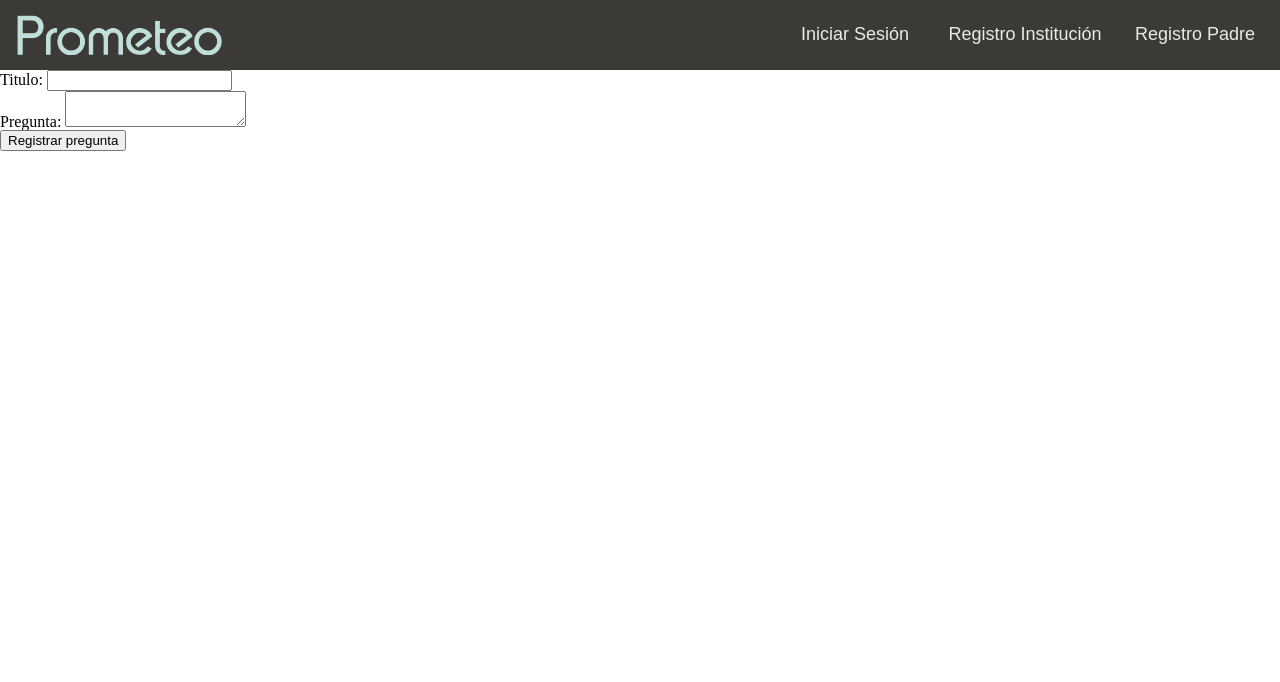
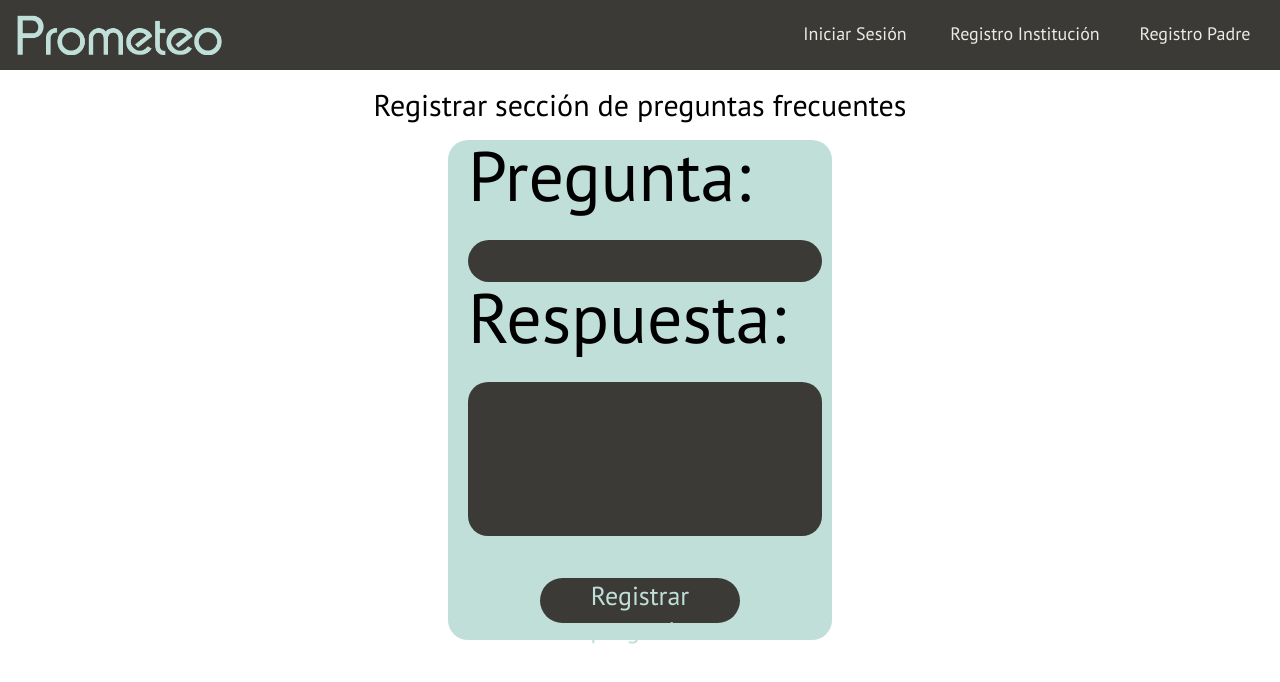
Before and after one commit to koelcenfo/proyecto1, a website: page public/registrar_seccion_preguntas.html in a window 1280 px wide. Drawn offline with nearby package versions, Linux system fonts and the light colour scheme; some packages are replaced by stand-ins of ours; a script that the page names is missing.

Commit message:
con el css de registrar preguntas y los filtrar de preguntas agregado

```diff
--- a/api/componentes/Preguntas/registrar_seccion_preguntas.api.js
+++ b/api/componentes/Preguntas/registrar_seccion_preguntas.api.js
@@ -5,8 +5,8 @@ module.exports.registrar = (req, res) => {
         {
             id_pregunta:req.body.ObjectId,
             id_institucion:req.body.id_institucion,
-            titulo: req.body.titulo,
-            pregunta: req.body.pregunta
+            pregunta: req.body.pregunta,
+            respuesta: req.body.respuesta
 
         }
 
--- a/api/componentes/Preguntas/registrar_seccion_preguntas.model.js
+++ b/api/componentes/Preguntas/registrar_seccion_preguntas.model.js
@@ -5,8 +5,8 @@ let schema_pregunta = new mongoose.Schema(
 
         id_pregunta: { type: mongoose.Schema.ObjectId, auto: true },
         id_institucion: { type: String, required: true }, /*se necesita para guardar quien me registró eso*/
-        titulo: { type: String, required: true },
-        pregunta: { type: String, required: true }
+        pregunta: { type: String, required: true },
+        respuesta: { type: String, required: true }
 
     }
 );
--- a/public/css/listar_preguntas.css
+++ b/public/css/listar_preguntas.css
@@ -2,6 +2,17 @@ html{
     font-family: 'PT Sans', sans-serif;
     margin-bottom: 10px;
     background-color: #c0dfd9;
+}
+
+label{
+    color: #3b3a36;
+    margin-left: 20px;
+}
+
+#txt_filtro{
+    margin-top: 35px;
+    margin-bottom: 35px;
+    margin-left: 20px;
 }
 
 h1{
@@ -13,7 +24,7 @@ h1{
     text-shadow: 2px 0 0 #e9ece5, -2px 0 0 #e9ece5, 0 2px 0 #e9ece5, 0 -2px 0 #e9ece5, 1px 1px #e9ece5, -1px -1px 0 #e9ece5, 1px -1px 0 #e9ece5, -1px 1px 0 #e9ece5;
 }
 
-#tbl_preguntas tr th{
+#tabla_pregunta tr th{
     height: 40px;
     margin-left: 10px;
     padding: 15px;
@@ -21,37 +32,30 @@ h1{
     color: #e9ece5;
 }
 
-#tbl_preguntas thead th{
+#tabla_pregunta thead th{
     background: #b3c2bf;
     color: #3b3a36;
     border: 2px #e9ece5;
 }
 
-#tbl_preguntas tr td:hover{
+#tabla_pregunta tr td:hover{
     background-color: #b3c2bf;
     color: #3b3a36;
 }
 
 
-#tbl_preguntas tbody td{
+#tabla_pregunta tbody td{
     border: 2px solid;
     text-align: center;
     padding: 10px;
 
 }
 
-/* #tbl_preguntas tr td{
+/* #tabla_pregunta tr td{
     margin-left: 15%;
 } */
 
-
-#contenedor_logo{
-    padding-top: 50px;
-    background-color: #b3c2bf;
-    padding-bottom: 50px;
-}
-
-#tbl_preguntas{
+#tabla_pregunta{
     background-color: #c0dfd9;
     margin: auto;
     margin-top: 20px;
@@ -61,11 +65,11 @@ h1{
 
     margin-left: 41%;
     width: 20%;
-    height: 10%;
+    height: 15%;
 }
 
 #contenedor_pregunta{
-    padding-top: 30px;
+    padding-top: 20px;
     background-color: #e9ece5;
     padding-bottom: 30px;
 }
--- a/public/css/listarutil.css
+++ b/public/css/listarutil.css
@@ -1,6 +1,14 @@
+*{
+    font-family: 'PT Sans', sans-serif;
+}
+body{
+    background-color: #c0dfd9;
+}
+h1{
+    text-align: center;
+    font-size: 30px;
+    margin-top: 20px;
 
-body{
-    background-color: #fff;
 }
 main div{
     overflow-y: scroll;
@@ -9,7 +17,7 @@ main div{
 
     height: 500px;
     width: 510px;
-    margin-top: 100px;
+    margin-top: 50px;
 
 }
 #tabla_utiles {
--- /dev/null
+++ b/public/css/registrar_pregunta.css
@@ -0,0 +1,67 @@
+*{
+    font-family: 'PT Sans', sans-serif;
+}
+h1{
+    text-align: center;
+    font-size: 30px;
+    margin-top: 20px;
+}
+#preguntas{
+    display: block;
+    width: 30%;
+    height: 500px;
+    margin: auto;
+    background-color:#c0dfd9;
+    margin-top: 20px;
+    border-radius: 20px;
+}
+label{
+    display: block;
+    margin: auto;
+    font-size: 70px;
+    margin-left: 20px;
+    margin-bottom: 30px;
+}
+#txt_pregunta{
+width: 350px;
+height: 40px;
+margin-left: 20px;
+border-radius: 100px;
+text-align: center;
+border: none;
+font-size: 30px;
+background-color: #3b3a36;
+color: #e9ece5;
+}
+#txt_respuesta{
+    resize: none;
+    width: 350px;
+    height: 150px;
+    margin-left: 20px;
+border-radius: 20px;
+margin-bottom: 40px;
+border: none;
+font-size: 15px;
+background-color: #3b3a36;
+color: #e9ece5;
+}
+#btn_registrar{
+
+    display: block;
+
+    margin: auto;
+width: 200px;
+height: 45px;
+border: none;
+border-radius: 30px;
+font-size: 26px;
+background-color: #3b3a36;
+color: #c0dfd9;
+outline: none;
+cursor: pointer;
+
+}
+form{
+    display: block;
+    margin: auto;
+}
--- a/public/css/registrar_utiles.css
+++ b/public/css/registrar_utiles.css
@@ -3,10 +3,13 @@
 }
 body{
 
-    background: #3b3a36;
+    background: #c0dfd9;
 
 }
-
+h1{
+    font-size: 30px;
+    text-align: center;
+}
 #columna_izquierda{
     float: left;
     padding: 50px;
@@ -18,7 +21,7 @@ body{
 #columna_izquierda label{
     font-size: 30px;
 
-    color:#e9ece5;
+    color:#000;
 
 }
 #columna_izquierda select{
--- a/public/js/controlador_seccion_preguntas.js
+++ b/public/js/controlador_seccion_preguntas.js
@@ -2,23 +2,23 @@
 
 
 
-const input_titulo = document.querySelector('#txt_titulo');
 const input_pregunta = document.querySelector('#txt_pregunta');
+const input_resúesta = document.querySelector('#txt_respuesta');
 const boton_registrar = document.querySelector('#btn_registrar');
 const id_usuario = sessionStorage.getItem('id_usuario');
 let validar = () => {
     let error = false;
-    if (input_titulo.value == '') {
-        error = true;
-        input_titulo.classList.add('error_input');
-    } else {
-        input_titulo.classList.remove('error_input');
-    }
     if (input_pregunta.value == '') {
         error = true;
         input_pregunta.classList.add('error_input');
     } else {
         input_pregunta.classList.remove('error_input');
+    }
+    if (input_resúesta.value == '') {
+        error = true;
+        input_resúesta.classList.add('error_input');
+    } else {
+        input_resúesta.classList.remove('error_input');
     }
 
     return error;
@@ -28,9 +28,9 @@ let validar = () => {
 let obtener_informacion = () => {
     if (validar() == false) {
         let id_institucion = id_usuario;
-        let titulo = input_titulo.value;
         let pregunta = input_pregunta.value;
-        registrar_pregunta(titulo, pregunta,id_institucion)
+        let respuesta = input_resúesta.value;
+        registrar_pregunta(pregunta, respuesta,id_institucion)
     } else {
         swal.fire({
             type: 'error',
--- a/public/js/servicio_seccion_preguntas.js
+++ b/public/js/servicio_seccion_preguntas.js
@@ -29,13 +29,13 @@ let listar_pregunta = () => {
 
 };
 
-let registrar_pregunta = (ptitulo, ppregunta, pid_institucion) => {
+let registrar_pregunta = (ppregunta, prespuesta, pid_institucion) => {
     let request = $.ajax({
         url: "http://localhost:4000/api/registrar_pregunta",
         method: "POST",
         data: {
-            titulo: ptitulo,
             pregunta: ppregunta,
+            respuesta: prespuesta,
             id_institucion: pid_institucion
 
 
--- a/public/registrar_seccion_preguntas.html
+++ b/public/registrar_seccion_preguntas.html
@@ -5,6 +5,8 @@
     <meta charset="utf-8">
     <link rel="stylesheet" href="css/reset.css">
     <link rel="stylesheet" href="css/barra_navegacion.css">
+    <link href="https://fonts.googleapis.com/css?family=PT+Sans" rel="stylesheet">
+    <link rel="stylesheet" href="css/registrar_pregunta.css">
     <title>Titulo de la página</title>
 
 
@@ -14,28 +16,29 @@
 <body>
     <header>
         <nav class="barra_navegacion">
-                    <div class="imagen_barra_navegacion" onclick="window.location.href"http://localhost:3000/public/index.html""> </div>
-                    <!--Visitante-->
+            <div class="imagen_barra_navegacion" onclick="window.location.href"
+                http://localhost:3000/public/index.html""> </div> <!--Visitante-->
                 <a href="http://localhost:3000/public/registro_padre.html">Registro Padre</a>
                 <a href="http://localhost:3000/public/registro_institucion.html">Registro Institución</a>
                 <a href="http://localhost:3000/public/inicio_sesion.html">Iniciar Sesión</a>
                 <!--Conectado-->
                 <a href="http://localhost:3000/public/perfil.html">Perfil</a>
                 <a href="http://localhost:3000/public/buscar_infomacion.html">Buscar</a>
-                    <a href="" id ="btn_cerrar_sesion">Cerrar Sesión</a>
+                <a href="" id="btn_cerrar_sesion">Cerrar Sesión</a>
         </nav>
     </header>
     <main>
+        <h1>Registrar sección de preguntas frecuentes</h1>
+        <div id="preguntas">
+            <form>
 
                 <div>
-            <form>
-                <div>
-                    <label for="txt_titulo">Titulo:</label>
-                    <input type="text" id="txt_titulo">
+                    <label for="txt_pregunta">Pregunta:</label>
+                    <input type="text" id="txt_pregunta">
                 </div>
                 <div>
-                    <label for="txt_pregunta">Pregunta:</label>
-                    <textarea id="txt_pregunta"></textarea>
+                    <label for="txt_respuesta">Respuesta:</label>
+                    <textarea id="txt_respuesta"></textarea>
                 </div>
                 <button type="button" id="btn_registrar">Registrar pregunta</button>
             </form>
```
Also changed, not shown: public/js/controlador_listar_preguntas.js (+30 -5 lines), public/listar_preguntas.html (+4 -2 lines), public/listar_utiles.html (+2 -6 lines). Lines whose indentation alone changed are shown as unchanged.
